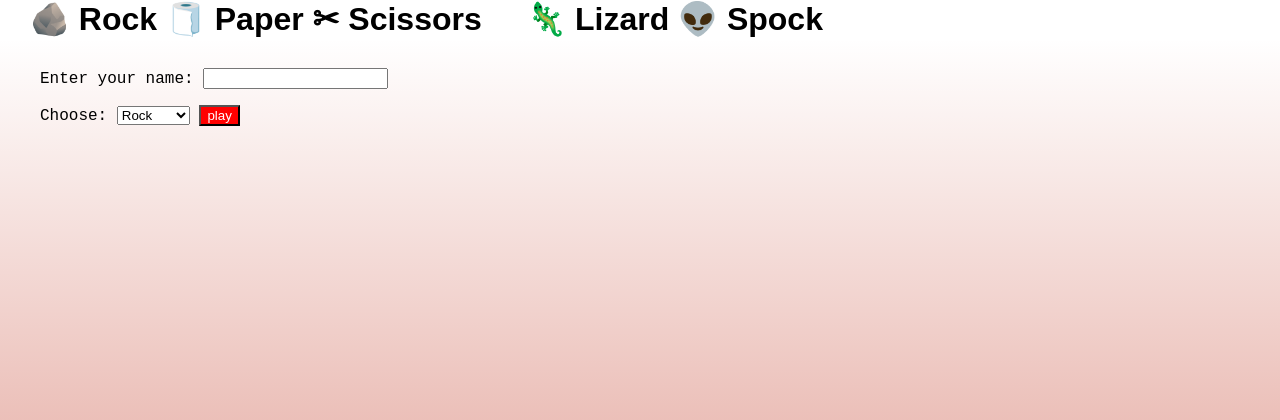
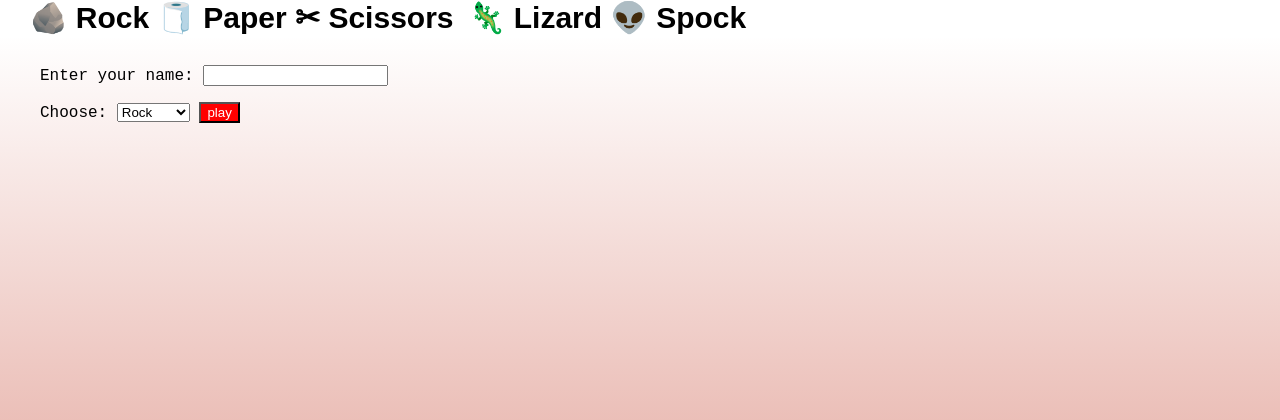
Before and after one commit to dcallus/rock_paper_scissors_game, a Flask app: page /play-bigbang in a window 1280 px wide. Shown: the part 60-480 px from the top of the page. Run offline with Flask 2, Linux system fonts and the light colour scheme.

Commit message:
fixed gap in RPSLS title

```diff
--- a/static/css/main.css
+++ b/static/css/main.css
@@ -26,9 +26,16 @@ header > ul > li {
 }
 
 h1 {
+    font-size: 30px;
     padding-left: 20px;
     display: inline;
     margin: 10px;
+}
+
+h2 {
+    font-size: 30px;
+    display: inline;
+    margin: 0px;
 }
 
 .button {
--- a/templates/play_bigbang.html
+++ b/templates/play_bigbang.html
@@ -1,5 +1,5 @@
 {% extends "base.html" %} {% block content %}
-<h1> &#129422; Lizard &#128125; Spock</h1>
+<h2> &#129422; Lizard &#128125; Spock</h2>
 
 <section class="scope" id="bigbang">
 <form class="rps" action="/play-bigbang" method="post">
```
